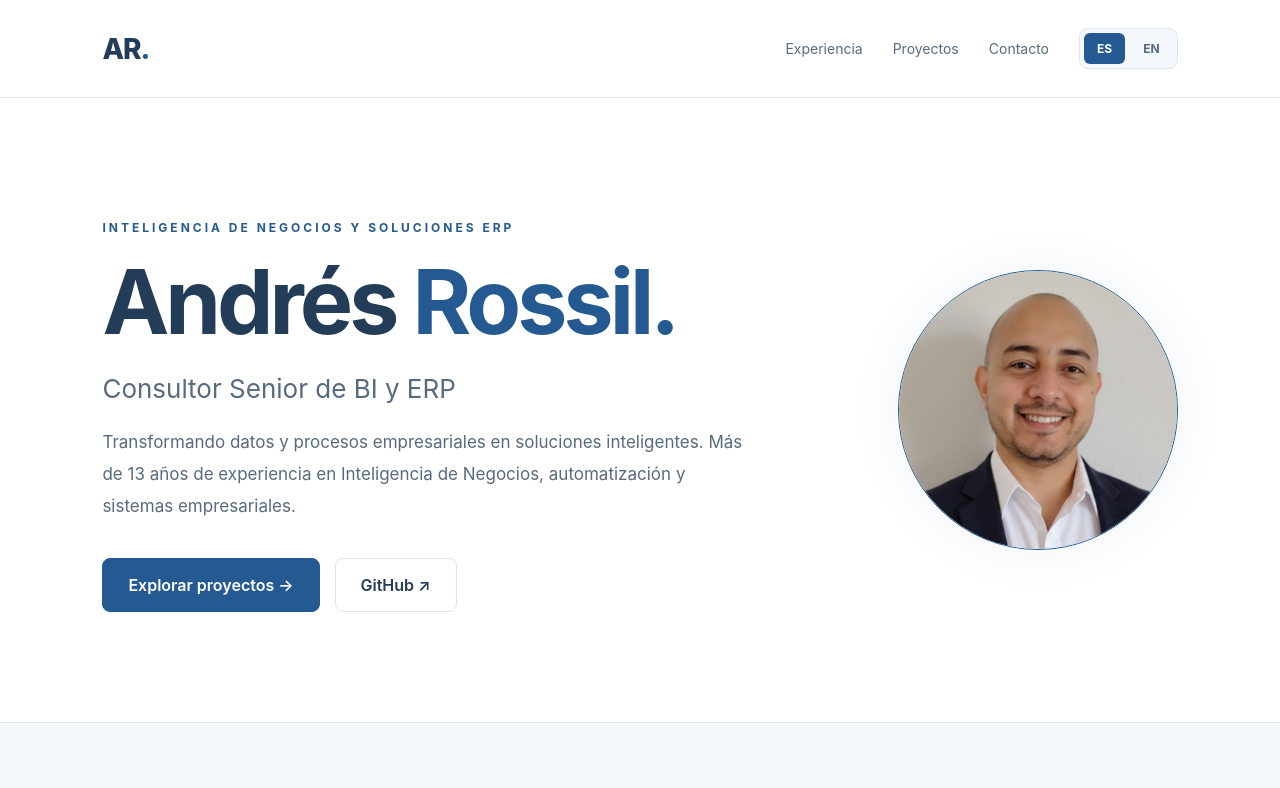
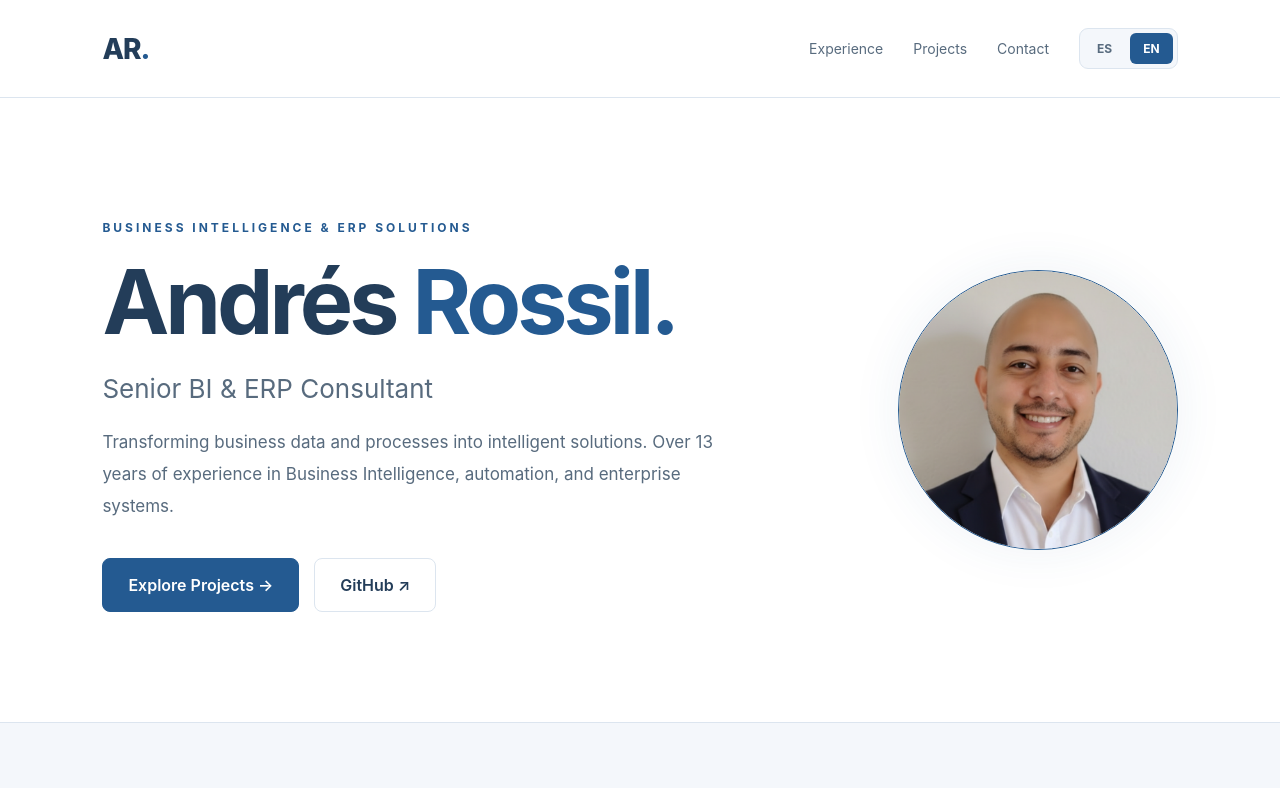
Before and after one commit to andresrossil/andresrossil.github.io, a React (Vite) app: page / in a window 1280 px wide. Shown: the top 788 px of the page. Built offline with nearby package versions, Linux system fonts and the light colour scheme.

Commit message:
Set English as default portfolio language

```diff
--- a/index.html
+++ b/index.html
@@ -1,11 +1,11 @@
 <!doctype html>
-<html lang="es">
+<html lang="en">
   <head>
     <meta charset="UTF-8" />
     <link rel="icon" type="image/svg+xml" href="/favicon.svg" />
     <meta name="viewport" content="width=device-width, initial-scale=1.0" />
-    <meta name="description" content="Andrés Rossil: consultor senior en Business Intelligence, Power BI, Power Apps y soluciones SAP. Experiencia y casos de éxito en BI y ERP." />
-    <title>Andrés Rossil | Consultor Senior de BI y ERP</title>
+    <meta name="description" content="Andrés Rossil: Senior Business Intelligence and ERP Consultant. Explore professional experience and case studies in Power BI, Power Apps and SAP solutions." />
+    <title>Andrés Rossil | Senior BI &amp; ERP Consultant</title>
   </head>
   <body>
     <div id="root"></div>
--- a/src/App.tsx
+++ b/src/App.tsx
@@ -116,7 +116,7 @@ const skills = [
 ]
 
 function App() {
-  const [language, setLanguage] = useState<Language>('ES')
+  const [language, setLanguage] = useState<Language>('EN')
   const t = translations[language]
 
   const background = career[language]
```
